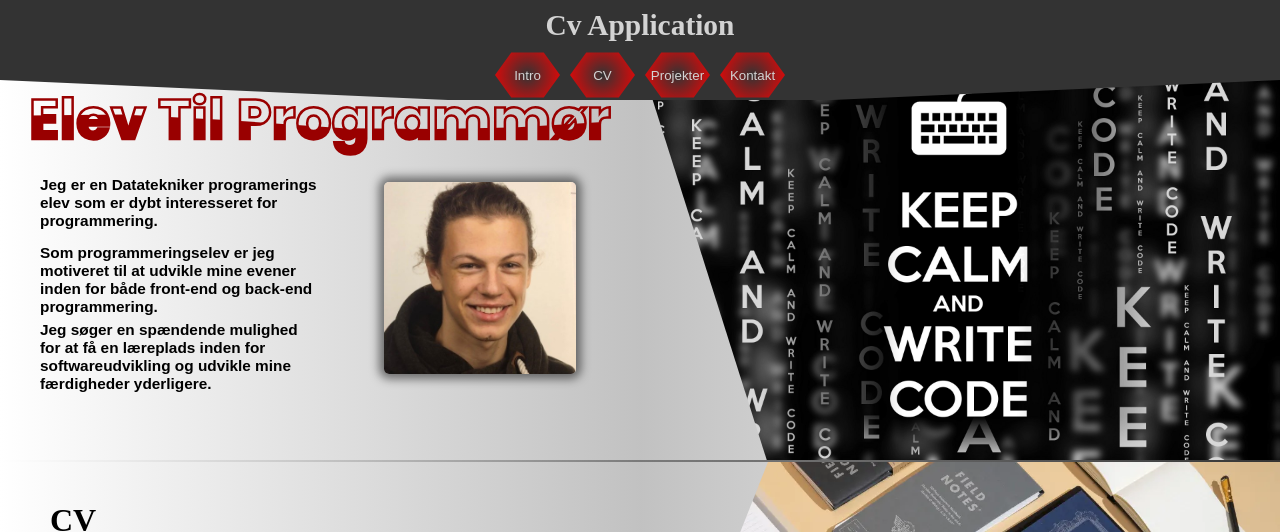
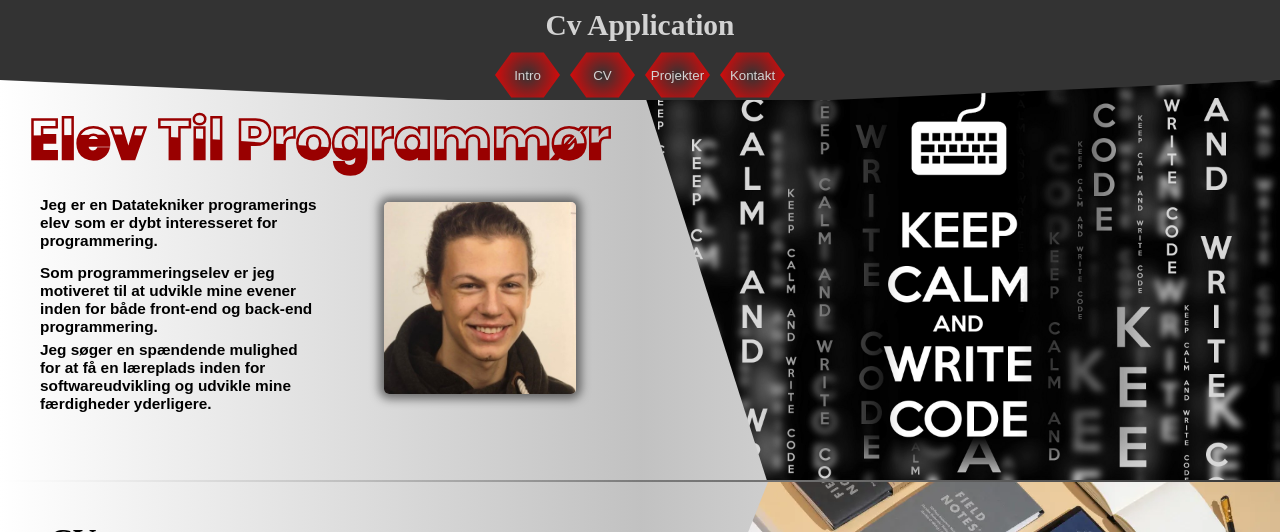
Before and after one commit to PandaOnCaffeine/CvApplication, an Angular app: page / in a window 1280 px wide. Shown: the top 532 px of the page. Built offline with nearby package versions, Linux system fonts and the light colour scheme.

Commit message:
nav shrink when scrolling, nav link scroll height

```diff
--- a/src/app/app.component.css
+++ b/src/app/app.component.css
@@ -3,13 +3,6 @@
 /*                Other                */
 /*                                     */
 /*                                     */
-
-
-
-/**/
-.scroll-fix:target ~ .nav-move {
-    margin-top: -50px; /* Adjust this value to set the desired margin-top when scrolling */
-}
 
 /**/
 .middle-cut {
@@ -18,7 +11,12 @@
 
 /*fixed scrolling so nav links to to the right height*/
 .scroll-fix {
-    scroll-margin-top: 80px;
+    scroll-margin-top: 30px;
+}
+
+/**/
+.scroll-fix-intro {
+    scroll-margin-top: 100px;
 }
 
 /*the body*/
@@ -70,20 +68,19 @@ footer {
 .nav-stay {
     position: absolute;
     background-color: #333;
+    margin-top: -50px;
     height: 50px;
     width: 100vw;
 }
 
 /**/
-.nav-move {
-    position: fixed;
+.nav-move-outer {
+    height: 50px;
+    position: sticky;
     background-color: #333;
-    height: 50px;
-    width: 100vw;
+    top: 0;
     margin-top: 50px;
-    top: 0;
-    transition: margin 0.3s;
-    z-index: 2;
+    z-index: 1;
 }
 
 /*Container for the nav links*/
--- a/src/app/app.component.html
+++ b/src/app/app.component.html
@@ -11,7 +11,7 @@
 	<div class="nav-stay">
 		<h1 class="nav-title">Cv Application</h1>
 	</div>
-  <div class="nav-move middle-cut">
+	<div class="nav-move-outer middle-cut">
 			<ul class="nav-list">
 				<input class="nav-link hexa" type="button" onClick="document.getElementById('intro').scrollIntoView();"
 					value="Intro" />
@@ -23,23 +23,7 @@
 					value="Kontakt" />
 			</ul>
 	</div>
-  <!-- <nav class="nav-bar middle-cut">
-    <div>
-    </div>
-    <div class="nav-move">
-      <ul class="nav-list">
-        <input class="nav-link hexa" type="button" onClick="document.getElementById('intro').scrollIntoView();"
-          value="Intro" />
-        <input class="nav-link hexa" type="button" onClick="document.getElementById('cv').scrollIntoView();"
-          value="CV" />
-        <input class="nav-link hexa" type="button" onClick="document.getElementById('projects').scrollIntoView();"
-          value="Projekter" />
-        <input class="nav-link hexa" type="button" onClick="document.getElementById('contact').scrollIntoView();"
-          value="Kontakt" />
-      </ul>
-    </div>
-  </nav> -->
-  <app-intro id="intro" class="scroll-fix"></app-intro>
+	<app-intro id="intro" class="scroll-fix-intro"></app-intro>
 	<app-cv id="cv" class="scroll-fix"></app-cv>
 	<app-projects id="projects" class="scroll-fix"></app-projects>
 	<footer id="contact">
--- a/src/app/intro/intro.component.css
+++ b/src/app/intro/intro.component.css
@@ -7,7 +7,7 @@
 /*                                     */
 /*makes top part go a bit down, so its not under nav-bar*/
 .toppart {
-    padding-top: 60px;
+    margin-top: -20px;
 }
 
 /*cuts the left corner of the cv picture*/
```
Lines whose indentation alone changed are shown as unchanged.
